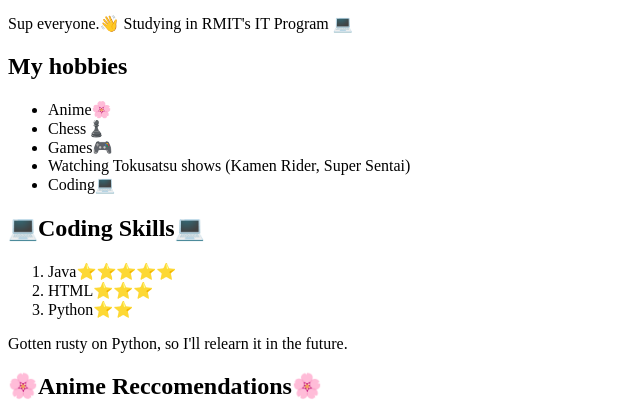
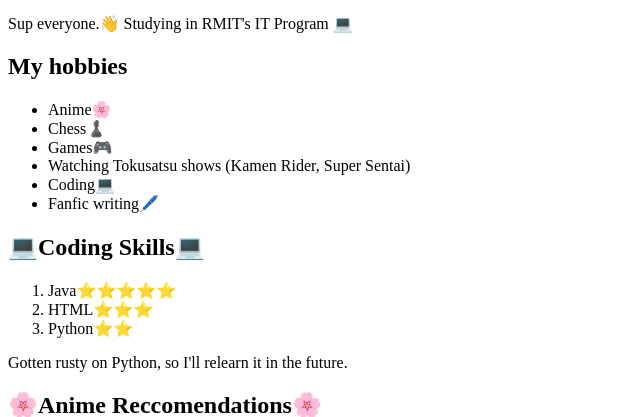
Before and after one commit to DT1323/DT1323, a plain HTML site: page index.html in a window 1280 px wide. Shown: the part 416-833 px from the top of the page, without its empty margins (0-640 px from the left). Drawn offline with Linux system fonts and the light colour scheme.

Commit message:
Update index.html

```diff
--- a/index.html
+++ b/index.html
@@ -26,6 +26,7 @@
             <li>Games🎮</li>
             <li>Watching Tokusatsu shows (Kamen Rider, Super Sentai)</li>
             <li>Coding💻</li>
+            <li>Fanfic writing🖊️</li>
          </ul>
       </section>
       <section>
```
